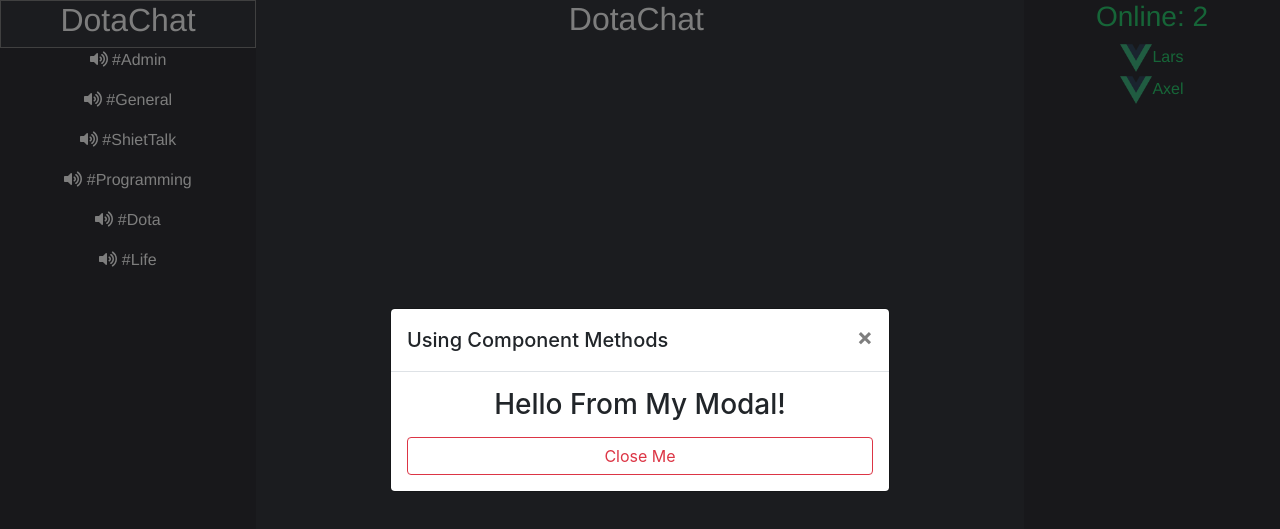
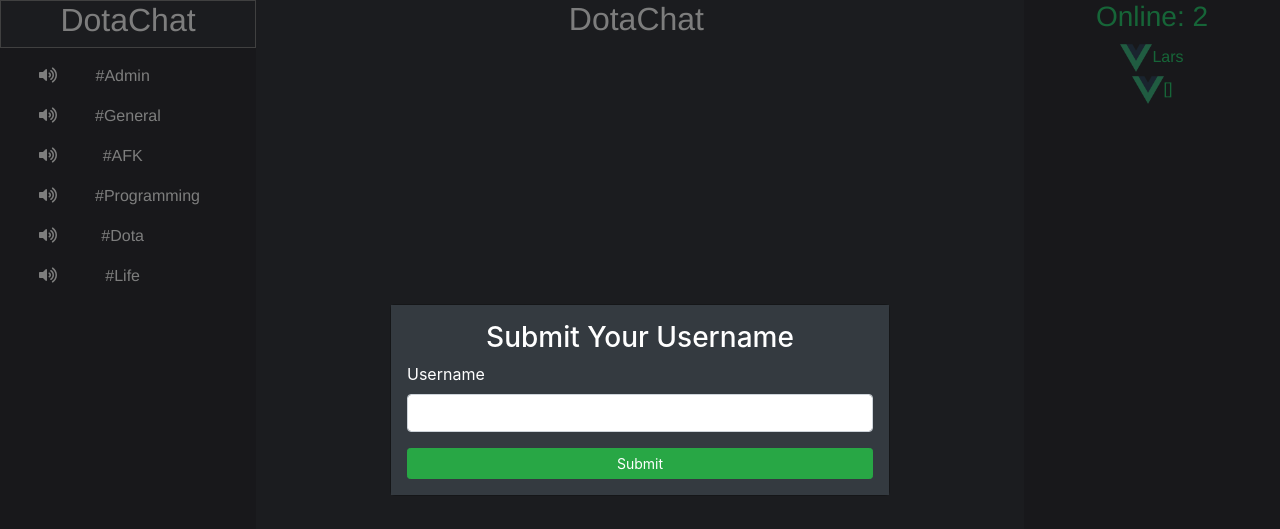
Before and after one commit to Larsnihlmark/dota-chat-socket.io, a Vue app in the folder Client/: page / in a window 1280 px wide. Shown: the top 529 px of the page. Built offline with nearby package versions, Linux system fonts and the light colour scheme; no server answers; what vue-socket.io-extended would draw is missing.

Commit message:
feature/user form and style room

```diff
--- a/Client/src/Store/store.js
+++ b/Client/src/Store/store.js
@@ -8,7 +8,8 @@ Vue.use(Vuex)
 const store = new Vuex.Store({
   state: {
     message: "",
-    selectedRoom: "DotaChat"
+    selectedRoom: "DotaChat",
+    userName: []
   },
   mutations: {
     SaveMessage (state, newMessage) {
@@ -16,6 +17,9 @@ const store = new Vuex.Store({
     },
     SaveRooms (state, newRooms){
       state.selectedRoom = newRooms;
+    },
+    SaveUser (state,newUser){
+      state.userName = newUser
     }
   }
 })
--- a/Client/src/components/LoginModal.vue
+++ b/Client/src/components/LoginModal.vue
@@ -1,30 +1,55 @@
 <template>
 
-  <b-modal ref="my-modal" centered hide-footer title="Using Component Methods">
-      <div class="d-block text-center">
-        <h3>Hello From My Modal!</h3>
+  <b-modal ref="my-modal" body-bg-variant="dark"  bg-dark centered hide-footer hide-header title="Display Your Name">
+      <div class="d-block text-center text-white bg-dark">
+        <h3>Submit Your Username</h3>
       </div>
-      <b-button class="mt-3" variant="outline-danger" block @click="hideModal">Close Me</b-button>
+      <form ref="form" >
+        <b-form-group
+          class="text-white"
+          :state="nameState"
+          label="Username"
+          label-for="name-input"
+          invalid-feedback="Name is required"
+        >
+        <b-form-input
+            id="name-input"
+            v-model="name"
+            :state="nameState"
+            required
+          ></b-form-input>
+        </b-form-group>
+      </form>
+       <b-button size="sm" class="mt-1" variant="success" block  @click="handleSubmit">Submit</b-button>
+       <!-- <b-button size="sm" class="mt-1" variant="outline-danger"  @click="hideModal">Close Me</b-button> -->
   </b-modal>
 
 
 </template>
 
 <script>
+import store from '../Store/store';
 export default {
   name: "LoginModal",
 
+  data(){
+    return{
+        name: "",
+        nameState: null,
+
+    }
+  },
   methods:{
     showModal(){
       this.$refs['my-modal'].show()
     },
-    hideModal() {
-      console.log("hello")
-      this.$refs['my-modal'].hide()
+    handleSubmit() {
+      store.commit('SaveUser', this.name)
+      return this.$refs['my-modal'].hide()
       },
  },
    mounted() {
-    console.log("hej");
+
     this.showModal();
 
   },
@@ -32,5 +57,8 @@ export default {
 </script>
 
 <style scoped>
+#modelHeader{
+  background-color: black;
+}
 
 </style>
--- a/Client/src/components/Rooms.vue
+++ b/Client/src/components/Rooms.vue
@@ -1,56 +1,64 @@
 
 <template>
-  <div class="Room">
+<div class="Room">
   <div class="RoomHeader">
+    <h2>DotaChat</h2>
+  </div>
 
-    <h2>DotaChat
+    <div v-on:click="clickRoom('Admin')">
+        <b-container class="containerRooms">
+          <b-row>
+            <b-col sm="3"><font-awesome-icon :icon="['fas', 'volume-up']"/></b-col>
+            <b-col sm="4">#Admin</b-col>
+          </b-row>
+        </b-container>
+    </div>
 
-    <!-- <font-awesome-icon @click="showModal" class="userPlus" :icon="['fas', 'user-plus']"/> -->
-    </h2>
-  </div>
-    <div v-on:click="clickRoom('Admin')">
-      <span>
-        <p>
-            <font-awesome-icon :icon="['fas', 'volume-up']"/>
-          #Admin</p>
-      </span>
+    <div v-on:click="clickRoom('General')">
+      <b-container class="containerRooms">
+          <b-row>
+            <b-col sm="3"><font-awesome-icon :icon="['fas', 'volume-up']"/></b-col>
+            <b-col sm="4">#General</b-col>
+          </b-row>
+      </b-container>
     </div>
-    <div v-on:click="clickRoom('General')">
-      <span>
-        <p>
-          <font-awesome-icon :icon="['fas', 'volume-up']"/>
-          #General</p>
-      </span>
+
+    <div v-on:click="clickRoom('AFK')">
+      <b-container class="containerRooms">
+          <b-row>
+            <b-col sm="3"><font-awesome-icon :icon="['fas', 'volume-up']"/></b-col>
+            <b-col sm="4">#AFK</b-col>
+          </b-row>
+      </b-container>
     </div>
-    <div v-on:click="clickRoom('SheitTalk')">
-      <span>
-        <p>
-          <font-awesome-icon :icon="['fas', 'volume-up']"/>
-          #ShietTalk</p>
-      </span>
+
+    <div v-on:click="clickRoom('Programming')">
+      <b-container class="containerRooms">
+        <b-row>
+          <b-col sm="3"><font-awesome-icon :icon="['fas', 'volume-up']"/></b-col>
+          <b-col sm="4">#Programming</b-col>
+        </b-row>
+      </b-container>
     </div>
-    <div v-on:click="clickRoom('Programming')">
-      <span>
-        <p>
-          <font-awesome-icon :icon="['fas', 'volume-up']"/>
-          #Programming</p>
-      </span>
+
+    <div v-on:click="clickRoom('Dota')">
+      <b-container class="containerRooms">
+        <b-row>
+          <b-col sm="3"><font-awesome-icon :icon="['fas', 'volume-up']"/></b-col>
+          <b-col sm="4">#Dota</b-col>
+        </b-row>
+      </b-container>
     </div>
-    <div v-on:click="clickRoom('Dota')">
-      <span>
-        <p>
-          <font-awesome-icon :icon="['fas', 'volume-up']"/>
-          #Dota</p>
-      </span>
+
+    <div v-on:click="clickRoom('Life')">
+      <b-container class="containerRooms">
+        <b-row>
+          <b-col sm="3"><font-awesome-icon :icon="['fas', 'volume-up']"/></b-col>
+          <b-col sm="4">#Life</b-col>
+        </b-row>
+      </b-container>
     </div>
-    <div v-on:click="clickRoom('Life')">
-      <span>
-        <p>
-          <font-awesome-icon :icon="['fas', 'volume-up']"/>
-          #Life</p>
-      </span>
-    </div>
-  </div>
+</div>
 </template>
 
 <script>
@@ -105,4 +113,7 @@ export default {
   padding: 2em;
   margin: 1em;
 }
+.containerRooms{
+  margin:1em;
+}
 </style>
--- a/Client/src/components/Sidebar.vue
+++ b/Client/src/components/Sidebar.vue
@@ -7,16 +7,25 @@
     </div>
     <div>
       <img class="SidebarImage" src="../assets/logo.png"><img>
-      <span>Axel</span>
+      <span>{{userNames}}</span>
     </div>
   </div>
 
 </template>
 
 <script>
+import store from '../Store/store';
 export default {
+  name: "SideBar",
 
+
+  computed: {
+    userNames: function(){
+      return store.state.userName;
+    }
+  }
 }
+
 </script>
 
 <style scoped>
```
